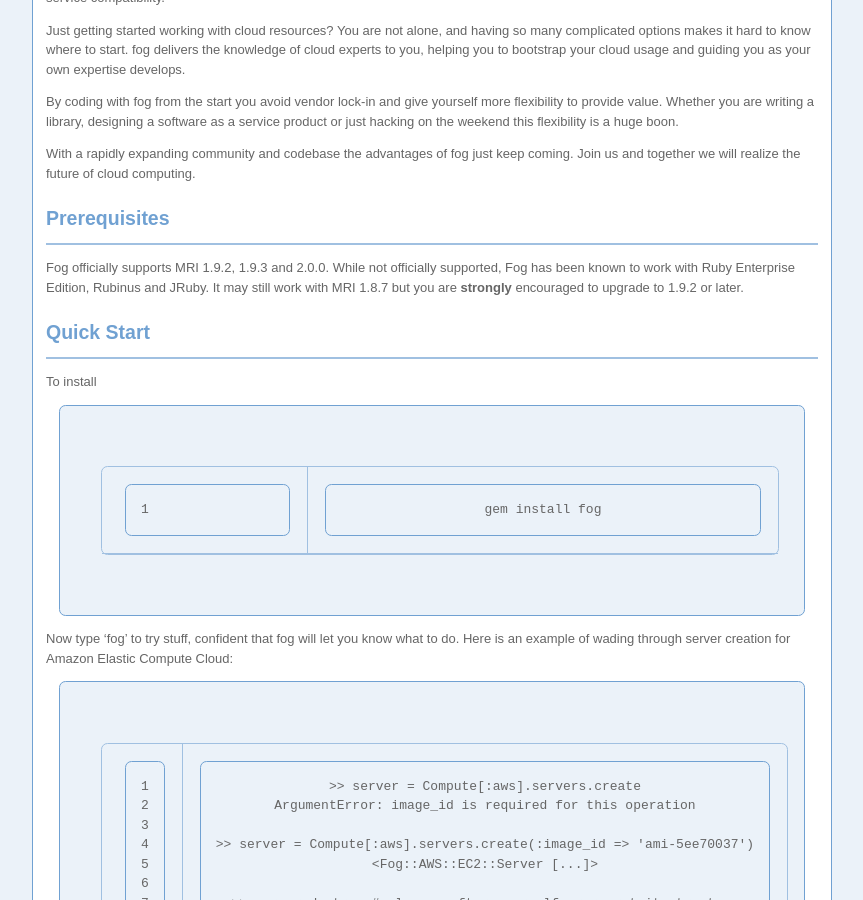
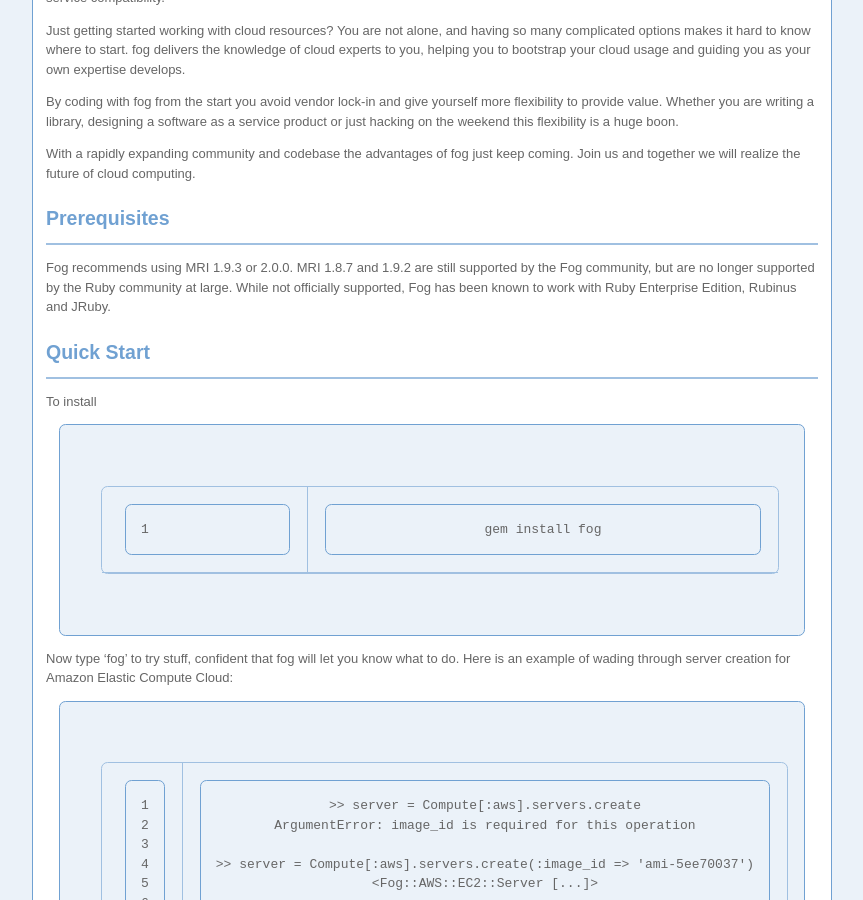
Before and after one commit to fog/fog.github.com, a Jekyll site: the page built from index.markdown, in a window 1280 px wide and 900 px high, scrolled down 301 px. Shown: the whole window, without its empty margins (208-1071 px from the left). Built offline with Jekyll 4.4.1, drawn with Linux system fonts in a browser that asks for light colours; nearby versions of some CDN libraries; Markdown is read by kramdown in place of the engine named in the settings; some of the changed text lies outside the part shown.

Commit message:
Changed wording to indicate MRI 1.8.7 is still supported, but using it is discouraged.

```diff
--- a/about/contributing.markdown
+++ b/about/contributing.markdown
@@ -9,7 +9,7 @@ First off, high five for coming to visit this page.  You are my new hero.
 
 * Organize your patches by keeping all related changes together in a topic branch.
 * Rebase your branch against master before submitting a pull request (and squish any 'oops' or work in progress commits).
-* Ensure your changes work with both Ruby 1.9 and 2.0! We support both!
+* We support several rubies!  Make sure your changes will work for all the Rubies in .travis.yml (currently MRI 1.8, 1.9, and Ruby 2.0).
 * Submit changes as pull requests describing what the changes should cover and referencing issues (if any).
 * Use 'tags' in your commits to indicate the scope, so things like '\[aws|compute\] fixed something'.
 * Write and run tests.  Tests should follow through usage workflows and ought to pass both with mocking on and off.
--- a/about/getting_started.markdown
+++ b/about/getting_started.markdown
@@ -5,7 +5,7 @@ title:  Getting Started
 
 ## Prerequisites
 
-Fog officially supports MRI 1.9.2, 1.9.3 and 2.0.0. While not officially supported, Fog has been known to work with Ruby Enterprise Edition, Rubinus and JRuby.  It may still work with MRI 1.8.7 but you are **strongly** encouraged to upgrade to 1.9.2 or later.
+Fog recommends using MRI 1.9.3 or 2.0.0.  MRI 1.8.7 and 1.9.2 are still supported by the Fog community, but are no longer supported by the Ruby community at large.  While not officially supported, Fog has been known to work with Ruby Enterprise Edition, Rubinus and JRuby.
 
 ## Installation
 
--- a/index.markdown
+++ b/index.markdown
@@ -13,7 +13,7 @@ With a rapidly expanding community and codebase the advantages of fog just keep
 
 ## Prerequisites
 
-Fog officially supports MRI 1.9.2, 1.9.3 and 2.0.0. While not officially supported, Fog has been known to work with Ruby Enterprise Edition, Rubinus and JRuby.  It may still work with MRI 1.8.7 but you are **strongly** encouraged to upgrade to 1.9.2 or later.
+Fog recommends using MRI 1.9.3 or 2.0.0.  MRI 1.8.7 and 1.9.2 are still supported by the Fog community, but are no longer supported by the Ruby community at large.  While not officially supported, Fog has been known to work with Ruby Enterprise Edition, Rubinus and JRuby.
 
 ## Quick Start
 
@@ -53,7 +53,7 @@ geemus says: "That should give you everything you need to get started, but let m
   * Look at the [code quality metrics](https://codeclimate.com/github/fog/fog) for anything you can help clean up.
   * Or anything else!
 * Fork the project and do your work in a topic branch.
-  * Make sure your changes will work on both Ruby 1.9 and Ruby 2.0.
+  * Make sure your changes will work for the Rubies in .travis.yml (currently MRI 1.8, 1.9, and Ruby 2.0).
 * Add a config at `tests/.fog` for the component you want to test.
 * Add shindo tests to prove your code works and run all the tests using `bundle exec rake`.
 * Rebase your branch against `fog/fog` to make sure everything is up to date.
```
